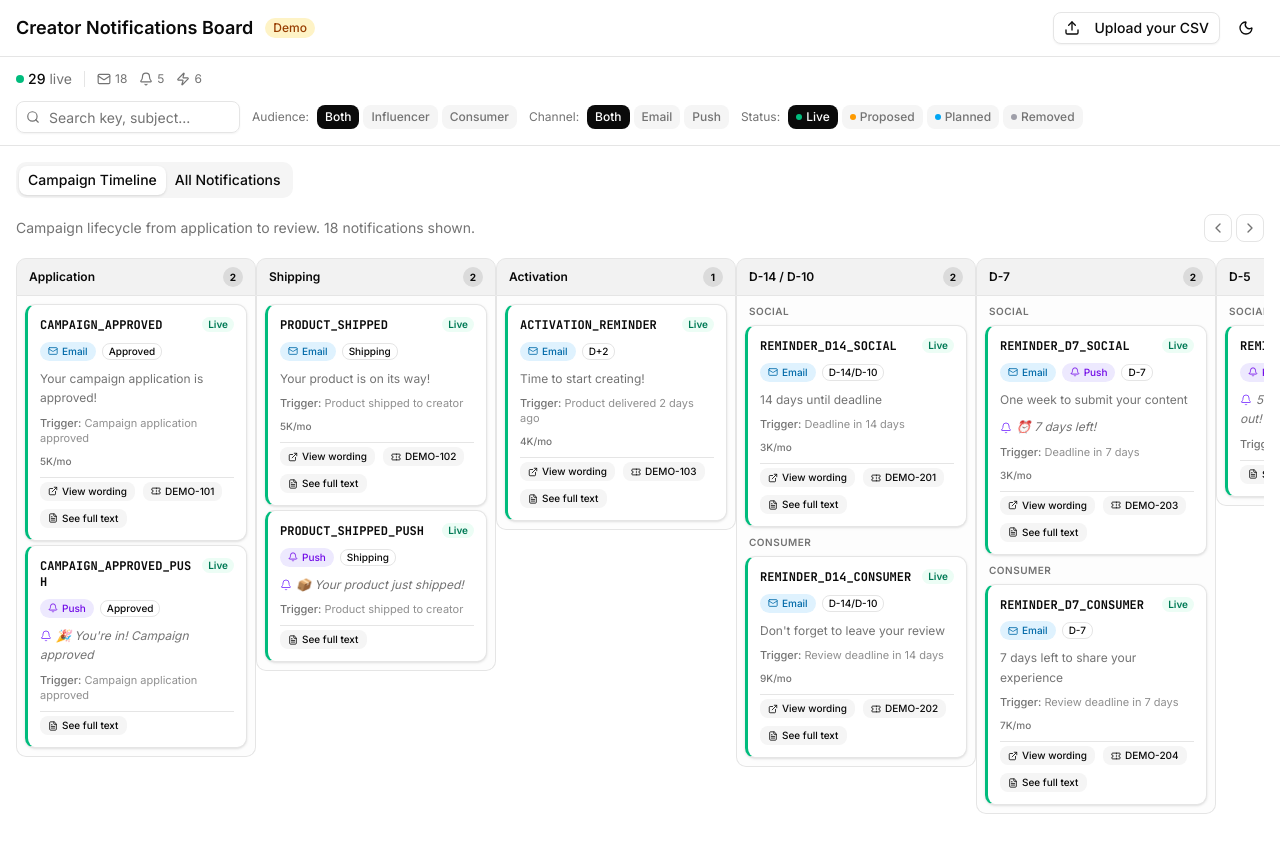
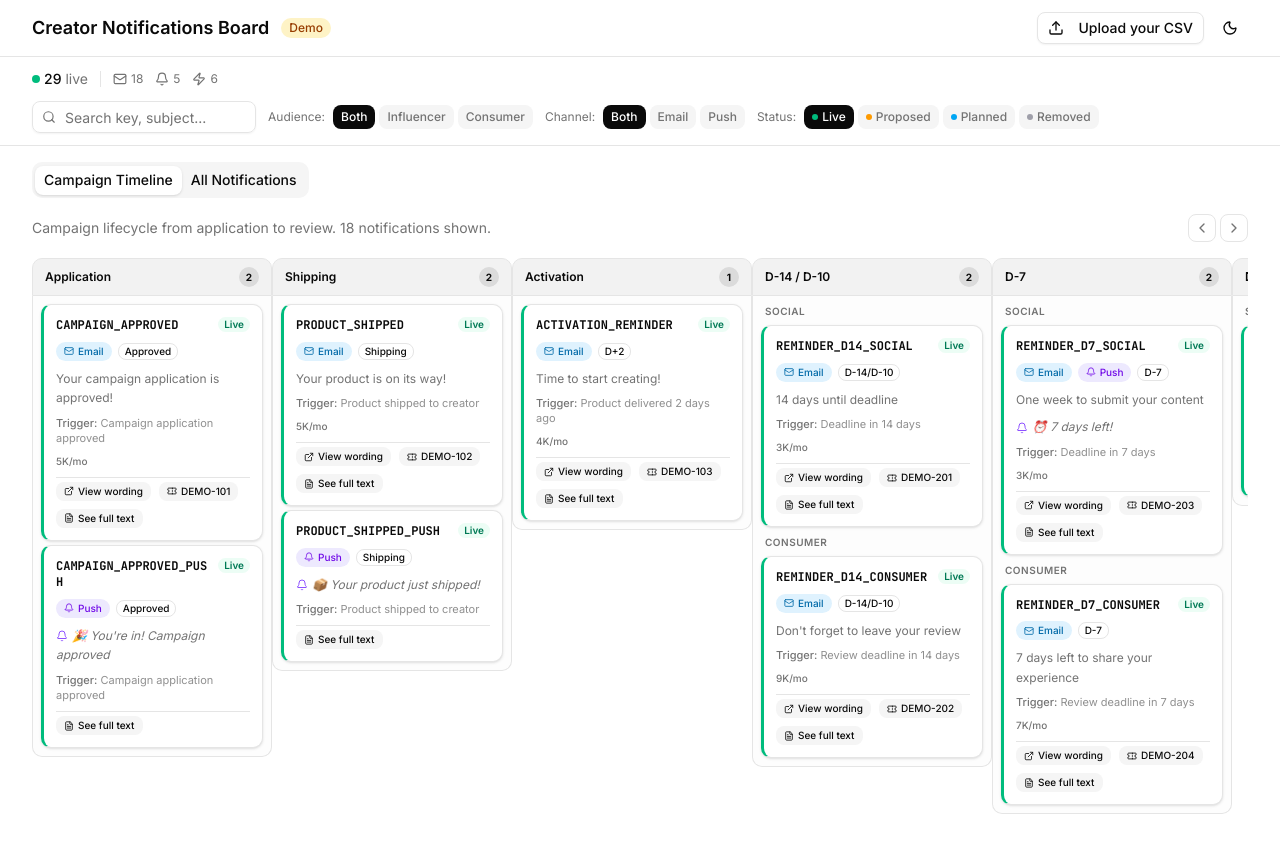
Before and after one commit to ronanjQJ/v0-creator-notifications-board, a Next.js app: page /demo in a window 1280 px wide. Built offline with nearby package versions, Linux system fonts and the light colour scheme.

Commit message:
fix: apply responsive padding to container class and align demo and board pages

```diff
--- a/app/board/page.tsx
+++ b/app/board/page.tsx
@@ -56,14 +56,14 @@ export default function BoardPage() {
     return (
       <div className="min-h-screen bg-background">
         <header className="border-b border-border bg-card/80 backdrop-blur-sm">
-          <div className="mx-auto flex max-w-[1800px] items-center justify-between px-4 py-4 sm:px-6">
+          <div className="container flex items-center justify-between py-4">
             <h1 className="text-lg font-bold tracking-tight text-foreground">
               Creator Notifications Board
             </h1>
             <ThemeToggle />
           </div>
         </header>
-        <main className="mx-auto flex max-w-md flex-col items-center gap-6 px-4 pt-24 sm:px-6 text-center">
+        <main className="container flex flex-col items-center gap-6 pt-24 text-center max-w-md mx-auto">
           <div className="flex h-14 w-14 items-center justify-center rounded-full bg-muted">
             <FileWarning className="h-7 w-7 text-muted-foreground" />
           </div>
@@ -88,7 +88,7 @@ export default function BoardPage() {
     <div className="min-h-screen bg-background">
       {/* Header */}
       <header className="sticky top-0 z-30 border-b border-border bg-card/80 backdrop-blur-sm">
-        <div className="mx-auto flex max-w-[1800px] items-center justify-between px-4 py-3 sm:px-6">
+        <div className="container flex items-center justify-between py-3">
           <div className="flex flex-col gap-0.5">
             <h1 className="text-lg font-bold tracking-tight text-foreground sm:text-xl">
               Creator Notifications Board
@@ -113,7 +113,7 @@ export default function BoardPage() {
         </div>
       </header>
 
-      <main className="mx-auto max-w-[1800px] px-4 py-4 sm:px-6">
+      <main className="container py-4">
         <Tabs defaultValue="timeline" className="flex flex-col gap-4">
           <div className="sticky top-[73px] z-20 -mx-4 border-b border-border bg-background/80 px-4 pb-3 pt-1 backdrop-blur-sm sm:-mx-6 sm:px-6">
             <div className="flex flex-col gap-3">
--- a/app/demo/page.tsx
+++ b/app/demo/page.tsx
@@ -78,7 +78,7 @@ export default function DemoPage() {
     <div className="min-h-screen bg-background">
       {/* Header */}
       <header className="sticky top-0 z-50 border-b bg-background/95 backdrop-blur supports-[backdrop-filter]:bg-background/60">
-        <div className="container mx-auto flex h-14 items-center justify-between px-4">
+        <div className="container flex h-14 items-center justify-between">
           <div className="flex items-center gap-2 sm:gap-3 min-w-0">
             <h1 className="text-base sm:text-lg font-semibold truncate">Creator Notifications Board</h1>
             <span className="shrink-0 rounded-full bg-amber-100 px-2 py-0.5 text-xs font-medium text-amber-800 dark:bg-amber-900/30 dark:text-amber-400">
@@ -113,14 +113,14 @@ export default function DemoPage() {
 
       {/* Stats + Filters */}
       <div className="sticky top-14 z-40 border-b bg-background/95 backdrop-blur supports-[backdrop-filter]:bg-background/60">
-        <div className="container mx-auto px-4 py-3 space-y-3">
+        <div className="container py-3 space-y-3">
           <StatsBar data={filteredNotifications} filters={filters} />
           <FiltersBar filters={filters} onChange={setFilters} />
         </div>
       </div>
 
       {/* Main Content */}
-      <main className="container mx-auto px-4 py-4">
+      <main className="container py-4">
         <Tabs defaultValue="timeline" className="flex flex-col gap-4">
           <TabsList className="w-fit">
             <TabsTrigger value="timeline" className="text-xs sm:text-sm">Campaign Timeline</TabsTrigger>
--- a/app/globals.css
+++ b/app/globals.css
@@ -130,5 +130,19 @@
     max-width: 1400px;
     margin-left: auto;
     margin-right: auto;
+    padding-left: 1rem;
+    padding-right: 1rem;
+  }
+  @media (min-width: 640px) {
+    .container {
+      padding-left: 1.5rem;
+      padding-right: 1.5rem;
+    }
+  }
+  @media (min-width: 1024px) {
+    .container {
+      padding-left: 2rem;
+      padding-right: 2rem;
+    }
   }
 }
```
